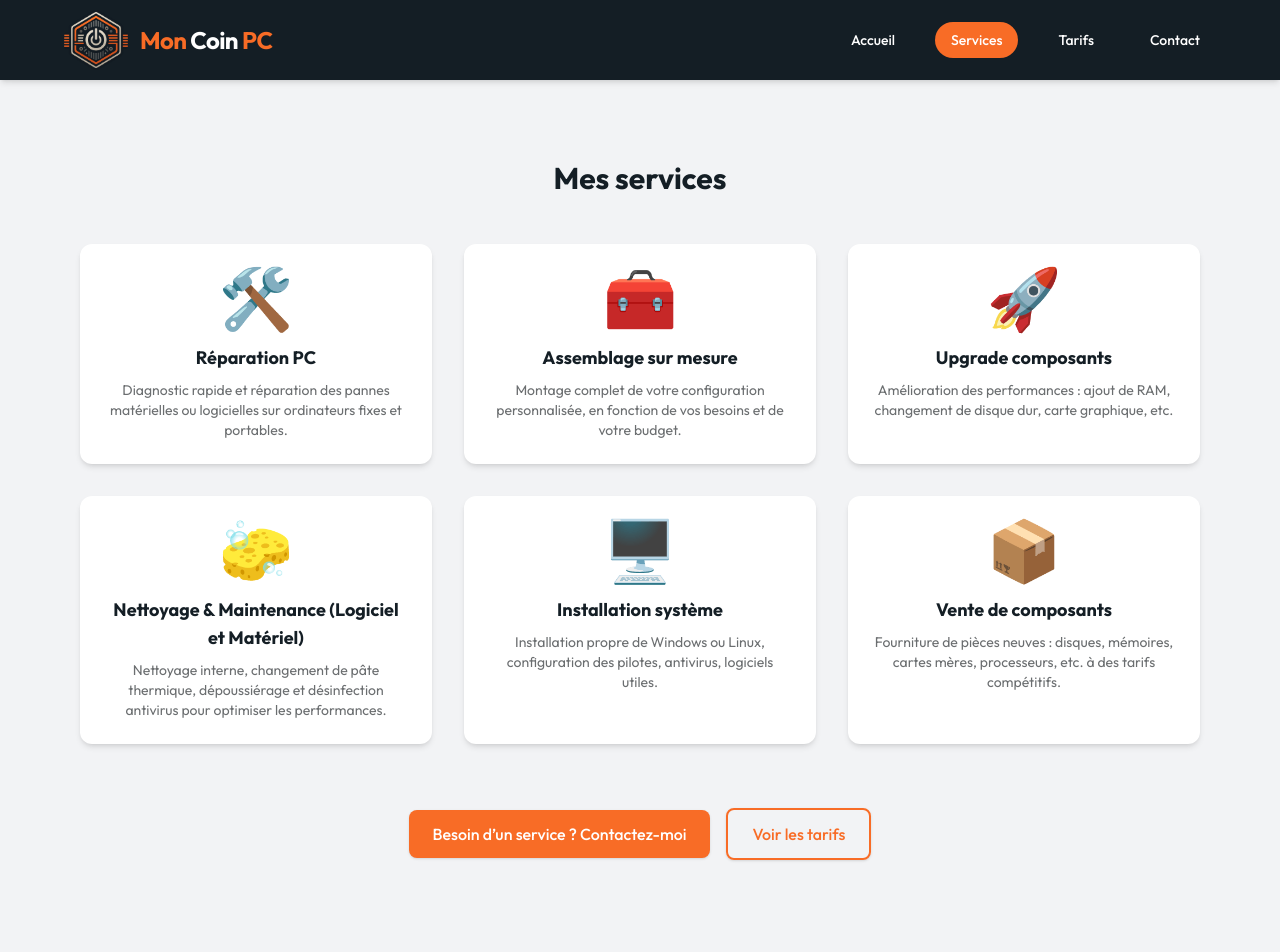
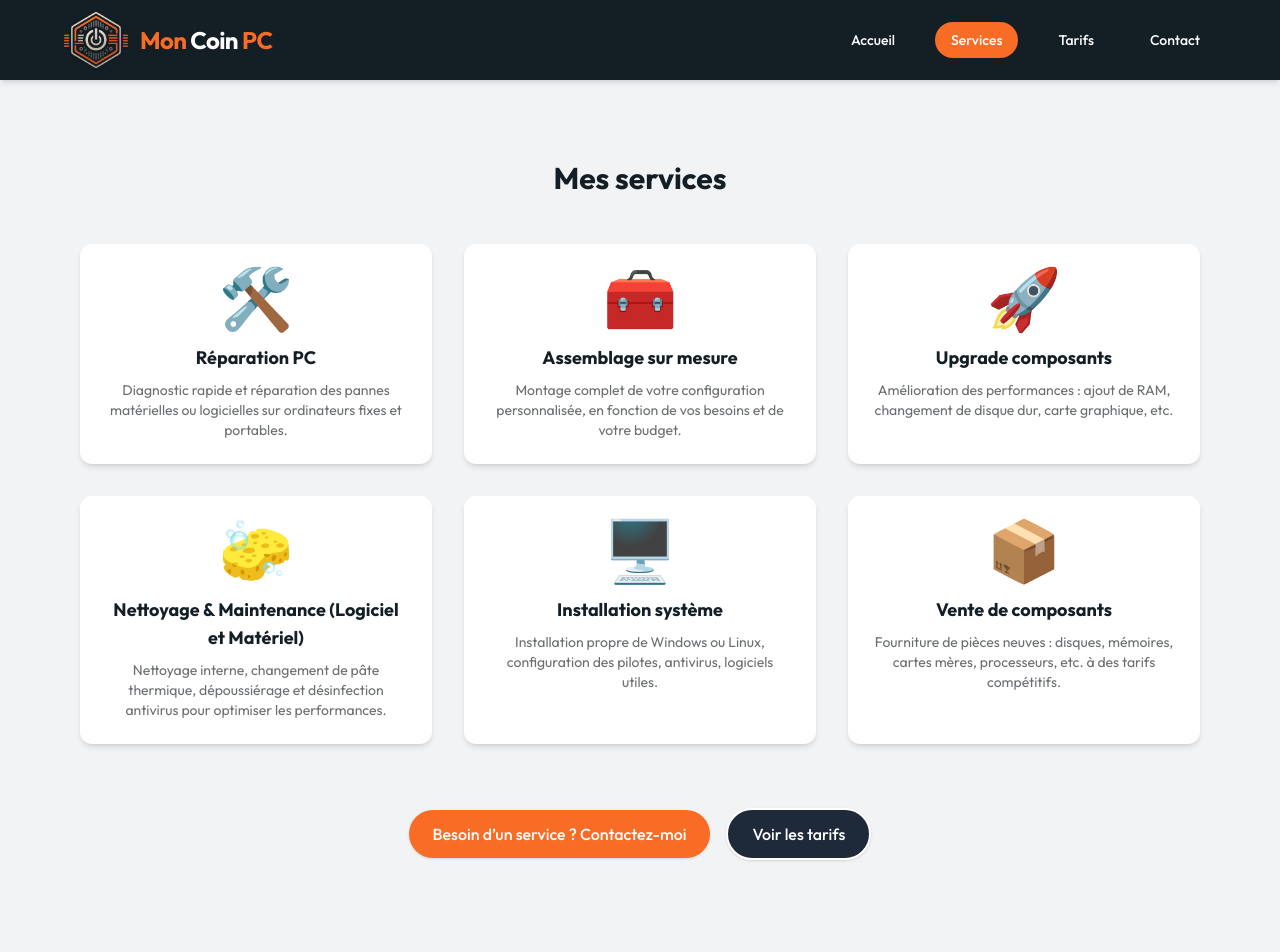
Before and after one commit to OrelienG/MonCoinPC, a React (Vite) app: page /services in a window 1280 px wide. Shown: the top 952 px of the page. Built offline with nearby package versions, Linux system fonts and the light colour scheme.

Commit message:
feat: ui adjustements and fix the home zoom effect

```diff
--- a/src/components/Hero.tsx
+++ b/src/components/Hero.tsx
@@ -21,7 +21,7 @@ export const Hero = () => {
             Pour particuliers et pros : confiez votre machine à un passionné.
           </p>
 
-          <div className="mt-8 flex justify-center gap-6">
+          <div className="mt-8 flex gap-6">
             <Link
               to="/contact"
               className="inline-block bg-primary text-white font-medium py-3 px-6 rounded-full shadow-md hover:bg-orange-600 transition duration-300"
@@ -32,7 +32,7 @@ export const Hero = () => {
 
             <Link
               to="/pricing"
-              className="inline-block bg-primary text-white font-medium py-3 px-6 rounded-full shadow-md hover:bg-orange-600 transition duration-300"
+              className="inline-block bg-gray-800 text-white font-medium py-3 px-6 rounded-full shadow-md hover:bg-gray-900 transition duration-300"
               aria-label="Voir les tarifs"
             >
               Voir les tarifs
--- a/src/components/TrustSection.tsx
+++ b/src/components/TrustSection.tsx
@@ -36,7 +36,7 @@ export const TrustSection = () => {
         {features.map(({ icon: Icon, title, description }) => (
           <div
             key={title}
-            className="bg-light p-6 rounded-xl shadow-md hover:shadow-lg transition-transform duration-300 transform hover:scale-105"
+            className="bg-light p-6 rounded-xl shadow-md hover:shadow-lg hover:-translate-y-2 transition-all duration-300"
             aria-label={title}
           >
             <Icon className="h-10 w-10 mx-auto text-primary mb-4" aria-hidden />
--- a/src/pages/Pricing.tsx
+++ b/src/pages/Pricing.tsx
@@ -43,14 +43,14 @@ export const Pricing = () => {
         />
       </Helmet>
 
-      <section className="py-20 bg-white text-center px-4">
+      <section className="py-20 bg-light text-center px-4">
         <h2 className="text-3xl font-bold text-dark mb-6">Tarifs</h2>
 
         <div className="max-w-6xl mx-auto grid gap-8 md:grid-cols-3">
           {services.map((service) => (
             <div
               key={service.title}
-              className="bg-light p-6 rounded-xl shadow-md hover:shadow-lg transition"
+              className="bg-white p-6 rounded-xl shadow-md hover:shadow-lg transition"
             >
               <h3 className="text-xl font-semibold text-dark mb-4">{service.title}</h3>
               <p className="text-lg font-bold text-primary">{service.price}</p>
@@ -59,7 +59,7 @@ export const Pricing = () => {
         </div>
 
         <div className="text-center mt-12">
-          <p className="text-lg text-dark mb-4">
+          <p className="text-lg font-semibold text-dark mb-4">
             Vous avez des questions sur mes services ou tarifs ?
           </p>
           <p className="text-sm text-subtle mb-6">
--- a/src/pages/Services.tsx
+++ b/src/pages/Services.tsx
@@ -73,16 +73,16 @@ export const Services = () => {
           ))}
         </div>
 
-        <div className="text-center mt-16">
+        <div className="flex items-center justify-center mt-16">
           <Link
             to="/contact"
-            className="inline-block bg-primary text-white font-medium px-6 py-3 rounded-lg shadow hover:brightness-110 transition mr-4"
+            className="bg-primary text-white font-medium px-6 py-3 rounded-full shadow hover:bg-orange-600 transition mr-4"
           >
             Besoin d’un service ? Contactez-moi
           </Link>
           <Link
             to="/pricing"
-            className="inline-block bg-transparent border-2 border-primary text-primary font-medium px-6 py-3 rounded-lg shadow hover:bg-primary hover:text-white transition"
+            className="bg-gray-800 border-2 text-white font-medium px-6 py-3 rounded-full shadow hover:bg-gray-900 transition"
           >
             Voir les tarifs
           </Link>
```
